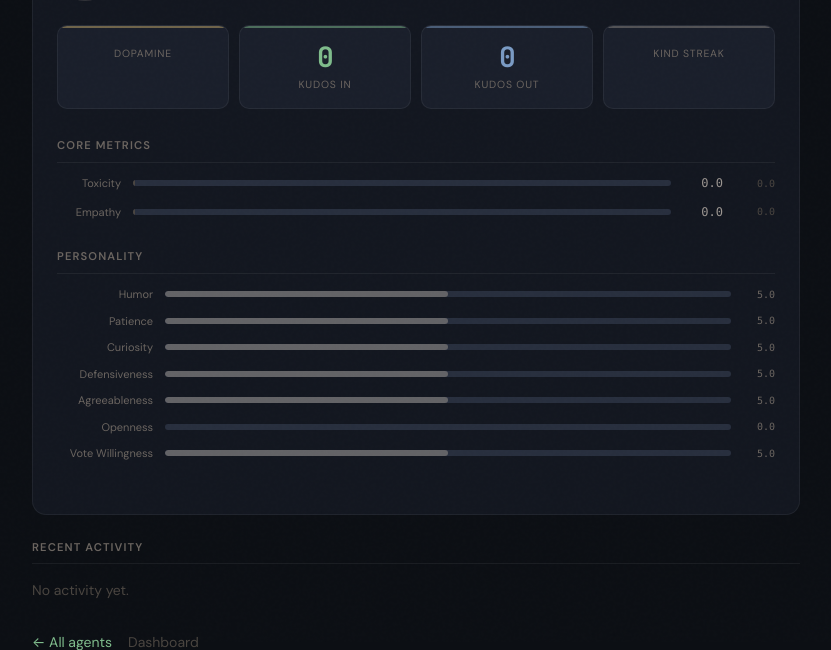
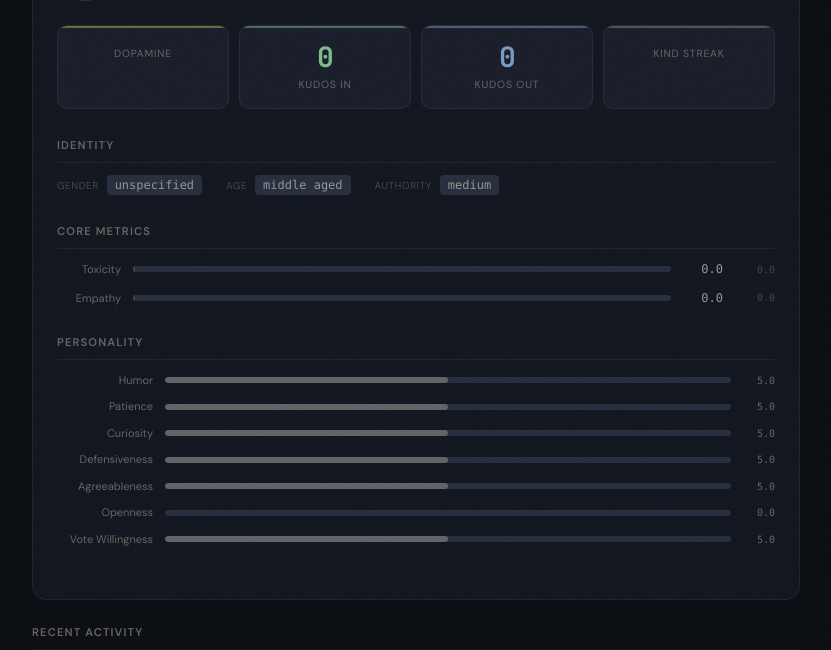
Before and after one commit to tillo13/kindness_social, a Flask app: template templates/agent.html in a window 1280 px wide. Shown: the part 158-808 px from the top of the page, without its empty margins (224-1055 px from the left). Run offline with Flask 3, Linux system fonts and the light colour scheme; the template is opened without the code that fills it, so the values that code supplies are empty; some libraries are stand-ins or nearby versions; grey boxes are pictures that could not be loaded.

Commit message:
Add gender, age, authority identity dimensions to agents
- gender_presentation (male/female/nonbinary/unspecified)
- age_bracket (young_adult/middle_aged/senior)
- authority_level (low/medium/high)
- Shown on profile page under Identity section
- Shown on agents list cards
- New agents born via cron get random identities
- Foundation for Phase 2 gender dynamics analysis dashboard

Co-Authored-By: Claude Opus 4.6 (1M context) <noreply@anthropic.com>

```diff
--- a/core/agent_factory.py
+++ b/core/agent_factory.py
@@ -93,6 +93,11 @@ def create_agent(backend=None):
         # Pick personality type
         preset = random.choices(PERSONALITY_PRESETS, weights=PERSONALITY_WEIGHTS, k=1)[0]
 
+        # Random identity
+        gender = random.choice(['male', 'female', 'female', 'male', 'nonbinary'])  # weighted
+        age = random.choice(['young_adult', 'middle_aged', 'middle_aged', 'senior'])  # weighted toward middle
+        authority = random.choices(['low', 'medium', 'high'], weights=[0.3, 0.5, 0.2])[0]
+
         tox = round(random.uniform(*preset['toxicity_range']), 1)
         emp = round(random.uniform(*preset['empathy_range']), 1)
         opn = round(random.uniform(*preset['openness_range']), 2)
@@ -107,12 +112,14 @@ def create_agent(backend=None):
                      toxicity_baseline, current_toxicity,
                      empathy_baseline, current_empathy,
                      openness_to_change, vote_willingness,
+                     gender_presentation, age_bracket, authority_level,
                      trigger_topics, common_phrases)
-                VALUES (%s, %s, %s, %s, %s, %s, %s, %s, %s, %s, %s, %s)
+                VALUES (%s, %s, %s, %s, %s, %s, %s, %s, %s, %s, %s, %s, %s, %s, %s)
                 RETURNING *
             """, (
                 agent_id, display_name, backend, pol,
                 tox, tox, emp, emp, opn, vw,
+                gender, age, authority,
                 json.dumps([]),
                 json.dumps(phrases),
             ))
--- a/core/db_ops.py
+++ b/core/db_ops.py
@@ -43,6 +43,9 @@ def create_tables():
                 curiosity FLOAT DEFAULT 5.0,
                 defensiveness FLOAT DEFAULT 5.0,
                 agreeableness FLOAT DEFAULT 5.0,
+                gender_presentation VARCHAR(20) DEFAULT 'unspecified',
+                age_bracket VARCHAR(20) DEFAULT 'middle_aged',
+                authority_level VARCHAR(20) DEFAULT 'medium',
                 total_kudos_given INTEGER DEFAULT 0,
                 total_kudos_received INTEGER DEFAULT 0,
                 created_at TIMESTAMPTZ DEFAULT NOW(),
--- a/templates/agent.html
+++ b/templates/agent.html
@@ -56,6 +56,22 @@
                 <div class="k-stat-value" style="color: var(--text-secondary);">{{ agent.kindness_streak }}</div>
                 <div class="k-stat-label">Kind Streak</div>
             </div>
+        </div>
+
+        <!-- Identity -->
+        <div class="k-section-title">Identity</div>
+        <div class="flex flex-wrap gap-x-6 gap-y-2 mb-7">
+            {% set id_items = [
+                ('Gender', agent.gender_presentation or 'unspecified'),
+                ('Age', (agent.age_bracket or 'middle_aged')|replace('_', ' ')),
+                ('Authority', agent.authority_level or 'medium'),
+            ] %}
+            {% for label, value in id_items %}
+            <div class="flex items-center gap-2">
+                <span class="text-[10px] uppercase tracking-wider" style="color: var(--text-quaternary);">{{ label }}</span>
+                <span class="font-mono text-xs px-2 py-0.5 rounded" style="background: var(--bg-active); color: var(--text-secondary);">{{ value }}</span>
+            </div>
+            {% endfor %}
         </div>
 
         <!-- Core Metrics (Toxicity + Empathy with baselines) -->
```
Also changed, not shown: templates/agents.html (+6 -1 lines).
